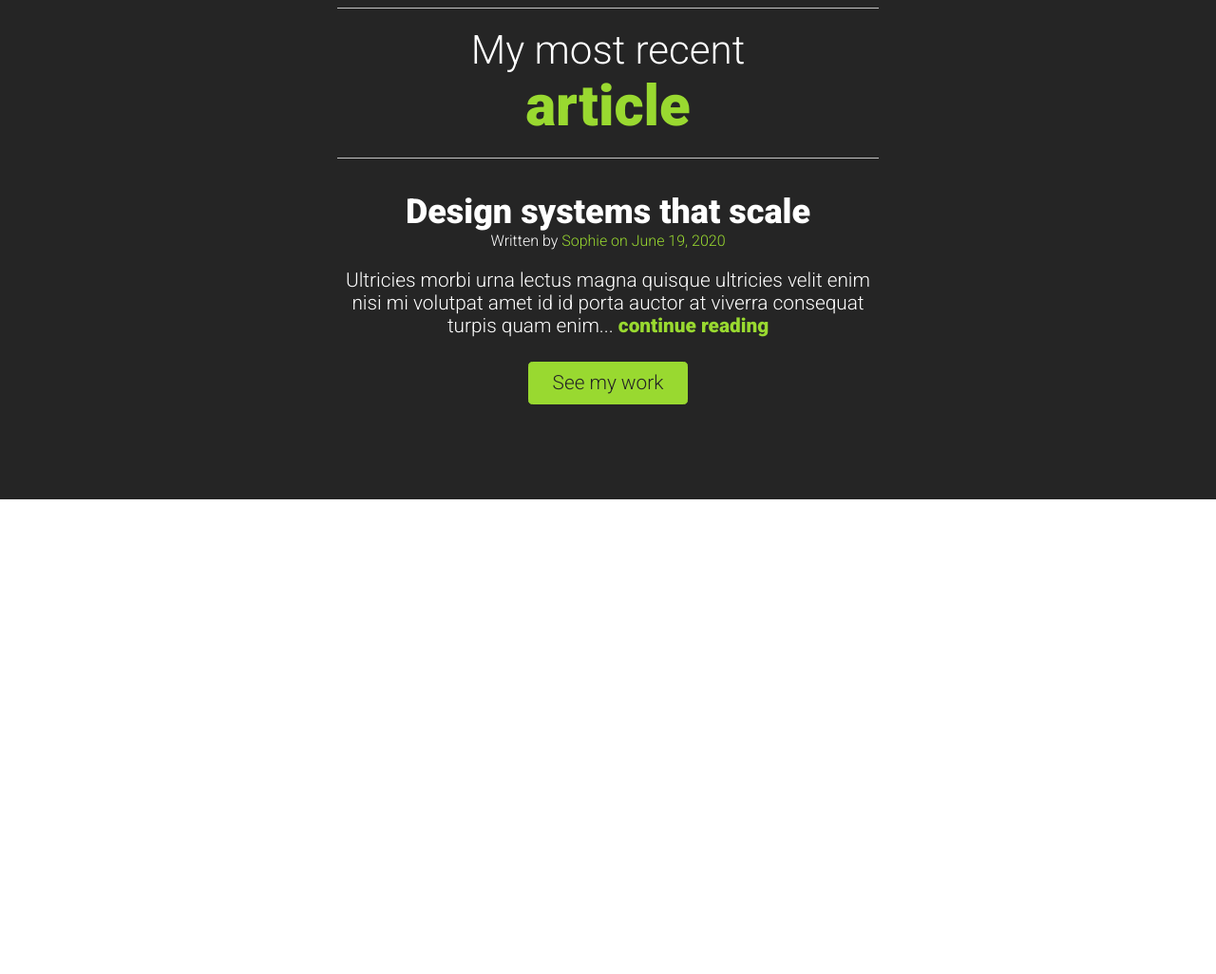
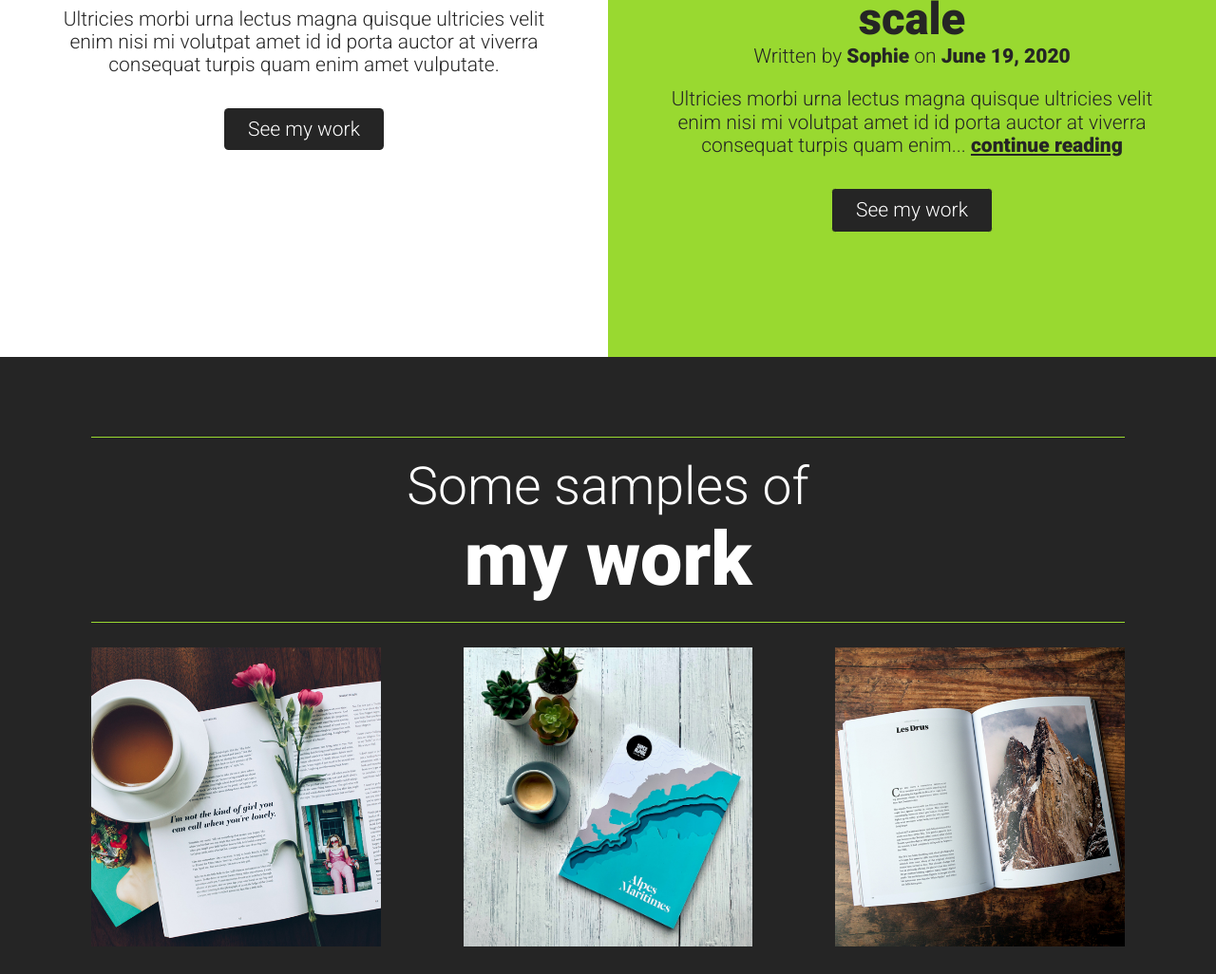
Before and after one commit to AstaRem/CSS-fundamentals-challenges, a plain HTML site: page index.html in a window 1280 px wide. Shown: the part 1320-2346 px from the top of the page at 95% size. Before the commit the page ends 1846 px from the top, so only its background shows below. Drawn offline with nearby package versions, Linux system fonts and the light colour scheme.

Commit message:
add responsiveness

```diff
--- a/index.html
+++ b/index.html
@@ -1,7 +1,12 @@
 <!DOCTYPE html>
-<html>
-    <head><link rel="stylesheet" href="https://cdnjs.cloudflare.com/ajax/libs/normalize/8.0.1/normalize.css">
-        <title>HTML & CSS Fundamentals | Challenges</title>
+<html lang="en">
+    <head>
+        <meta charset="UTF-8">
+        <meta http-equiv="X-UA-Compatible" content="IE=edge">
+        <meta name="viewport" content="width=device-width, initial-scale=1.0">
+        <title>Graphic designer sophie</title>
+
+        <link rel="stylesheet" href="https://cdnjs.cloudflare.com/ajax/libs/normalize/8.0.1/normalize.css">
 
         <link rel="preconnect" href="https://fonts.googleapis.com">
         <link rel="preconnect" href="https://fonts.gstatic.com" crossorigin>
@@ -9,19 +14,21 @@
 
         <link rel="stylesheet" href="styles.css">
         </head>
+
         <body>
 
                 <header class="inverse">
                     <div class="container">
-                    <h1>Hello, my name is <span>Sophie</span></h1>
+                        <h1>Hello, my name is <span class="name-big accent-text">Sophie</span></h1>
                         <img src="img/sophie.png" alt="portrait of Sophie">
                     </div>
                 </header>
 
-
+                <main >
+                    <div class="content">
                         <section class="about-me">
                             <div class="container">
-                    <h2>I am a <span>graphic designer</span></h2>
+                                <h2>I am a <span class="accent-text">graphic designer</span></h2>
                                 <p>Ultricies morbi urna lectus magna quisque ultricies velit enim nisi mi volutpat amet id id porta auctor at viverra consequat turpis quam enim amet vulputate.</p>
                                 <a href="#" class="my-work-btn">See my work</a>
                             </div>
@@ -29,16 +36,34 @@
 
                         <section class="articles inverse ">
                             <div class="container">
-                    <h2>My most recent <span>article</span></h2>
+                                <h2>My most recent <span class="accent-text">article</span></h2>
                                 <article>
                                     <h3>Design systems that scale</h3>
-                        <p class="small-text">Written by <span class="name">Sophie on June 19, 2020</span></p>
+                                    <p class="small-text">Written by <span class="name accent-text">Sophie</span> on <time datetime="19-06-2020">June 19, 2020</time></p>
                                     <p>Ultricies morbi urna lectus magna quisque ultricies velit enim nisi mi volutpat amet id id porta auctor at viverra consequat turpis quam enim... <a class="continue" href="#">continue reading</a></p>
                                     <a href="#" class="my-work-btn btn-border">See my work</a>
                                 </article>
-
+                            </div>
+                        </section>
+                    </div>
+                    <section class="portfolio ">
+                        <div class="container">
+                        <h2>Some samples of <span class="accent-text">my work</span></h2>
+                        <div class="work">
+                            <div class="portfolio-item">
+                                <img src="img/item-1.jpg" alt="">
+                            </div>
+                            <div class="portfolio-item">
+                                <img src="img/item-2.jpg" alt="">
+                            </div>
+                            <div class="portfolio-item">
+                                <img src="img/item-3.jpg" alt="">
+                            </div>
+                        </div>
                     </div>
                 </section>
 
+                </main>
+
         </body>
     </html>
--- a/styles.css
+++ b/styles.css
@@ -1,16 +1,24 @@
 /* general */
+html {
+    font-size: .9rem;
+}
+
+
 body {
     margin: 0;
     /* padding: 0; */
     text-align: center;
     font-family: 'Roboto', sans-serif;
-    font-size: 1.3rem;
     font-weight: 300;
+}
 
+img {
+    max-width: 100%;
 }
 
 .container {
-    width: 570px;
+    width: 90%;
+    max-width: 570px;
     margin: 0 auto;
 }
 
@@ -30,7 +38,7 @@ h2{
     padding: 20px 0;
     border-top: 1px solid #C4C4C4;
     border-bottom: 1px solid #C4C4C4;
-    margin-bottom: 20px;
+    margin-bottom: 1.25rem;
 }
 
 h3 {
@@ -52,14 +60,17 @@ h1 span {
     font-size: 3.75rem;
  }
 
- span {
+ .accent-text,
+ .name,
+ time {
     color: #99D930;
+    font-weight: 900;
  }
 
 /* links */
 .continue {
     color: #99D930;
-    text-decoration: none;
+    /* text-decoration: none; */
     font-weight: 900;
 }
 
@@ -81,10 +92,15 @@ h1 span {
     background-color: #252525;
 }
 
+header {
+    min-height: 100vh;
+    display: flex;
+    align-items: center;
+    padding: 2em 0;
+}
 
-header,
 section {
-    padding: 100px 0;
+    padding: 6.25em 0;
 }
 
 p {
@@ -97,7 +113,7 @@ p {
     text-decoration: none;
     padding: 10px 25px;
     display: inline-block;
-    margin-top: 25px;
+    margin-top: 1.6rem;
     border-radius: 4.6px;
 }
 
@@ -110,3 +126,100 @@ p {
 .btn-border {
     border: 1px solid #99D930;
 }
+
+.portfolio{
+    display: flex;
+}
+/* .container-full-width {
+    display: flex;
+    flex-direction: column;
+    width: 80%;
+    margin-right: auto;
+    margin-left: auto;
+}
+ */
+.portfolio-item img {
+    width: 100%;
+}
+
+
+/* media queries*/
+@media screen and (min-width: 600px){
+    html {
+        font-size: 1.3125rem;
+    }
+}
+
+@media screen and (min-width: 750px){
+    .content {
+        display: flex;
+        padding: 0 auto;
+        color: #252525;
+    }
+    .container {
+        width: 85%;
+    }
+    .articles {
+        background:#99D930;
+        color: currentColor;
+    }
+    .accent-text,
+    time,
+    .continue {
+       color: currentColor;
+    }
+
+    .name-big {
+        color:#99D930;
+    }
+    .continue:hover,
+    .continue:focus {
+        color: #fff;
+    }
+    h2 {
+        border-top: 1px solid #252525;
+        border-bottom: 1px solid #252525;
+    }
+    .my-work-btn {
+        background:#252525;
+        color: #fff;
+    }
+    .my-work-btn:hover,
+    .my-work-btn:active {
+        background-color: #fff;
+        color: #252525;
+    }
+    .portfolio {
+        background: #252525;
+        color:white;
+    }
+    /* .container-full-width {
+        max-width: 1200px;
+    } */
+    .work {
+        display: flex;
+        justify-content: space-between;
+        /* min-height: 100vh; */
+        align-items: center;
+    }
+    .portfolio-item {
+        width: 28%;
+    }
+    .portfolio {
+        padding: 4rem 0 3em;
+        display: flex;
+        align-items: center;
+    }
+    .portfolio h2 {
+        border-top: 1px solid #99D930;
+        border-bottom: 1px solid #99D930;
+        }
+    .container {
+        max-width: 1200px;
+    }
+    .portfolio img {
+        height: 15em;
+        object-fit: cover;
+    }
+
+}
```
Also changed, not shown: img/item-1.jpg (added), img/item-2.jpg (added), img/item-3.jpg (added). Lines whose indentation alone changed are shown as unchanged.
